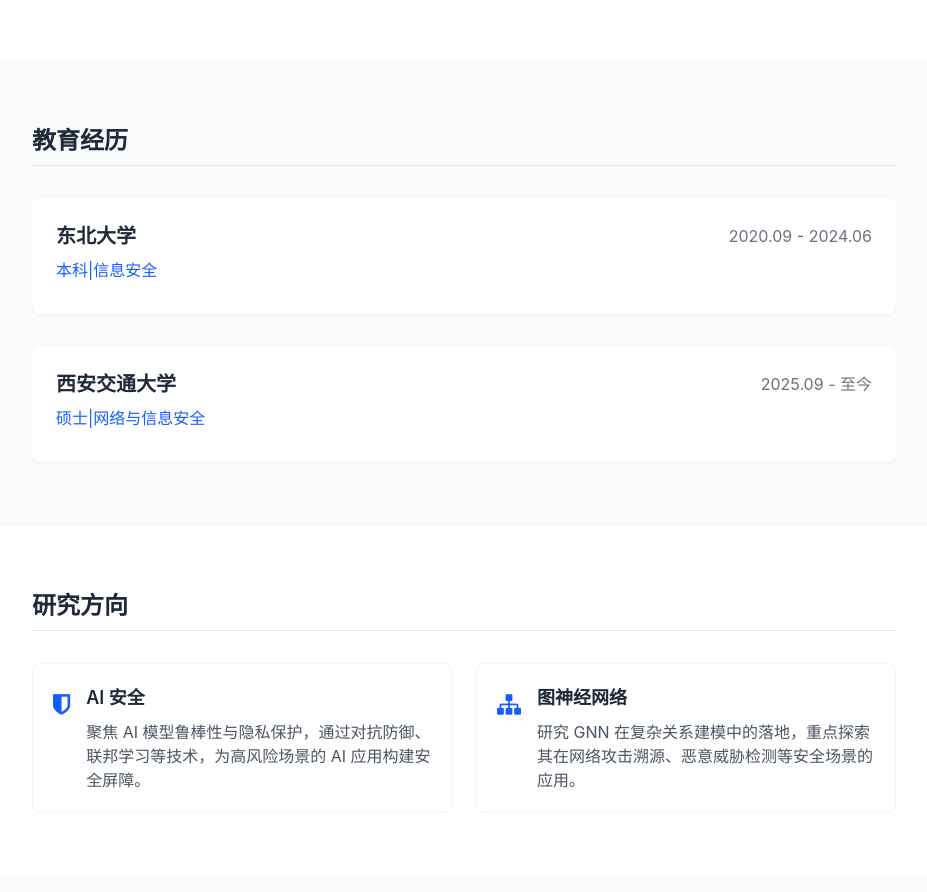
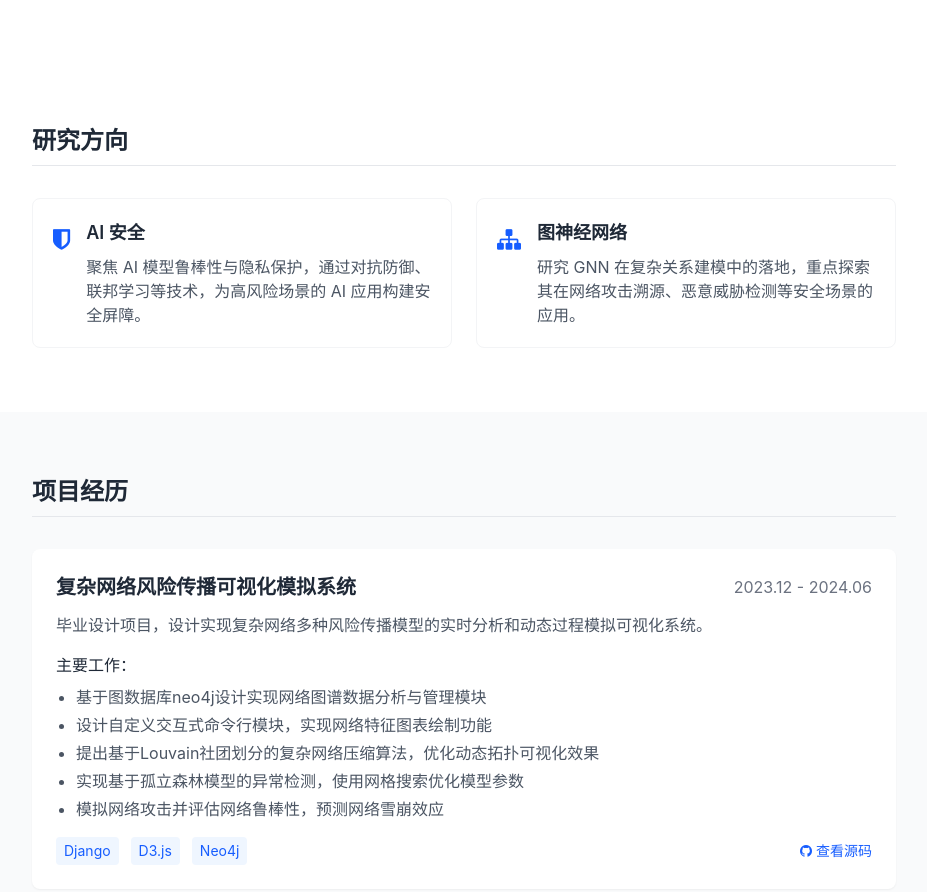
Before and after one commit to StuBoo3i/StuBoo3i.github.io, a plain HTML site: page index.html in a window 1280 px wide. Shown: the part 769-1661 px from the top of the page, without its empty margins (176-1103 px from the left). Drawn offline with nearby package versions, Linux system fonts and the light colour scheme.

Commit message:
Update index.html

```diff
--- a/index.html
+++ b/index.html
@@ -45,7 +45,6 @@
                 <ul class="flex space-x-8">
                     <li><a href="index-en.html" class="hover:text-primary transition-colors">English</a></li>
                     <li><a href="#about" class="hover:text-primary transition-colors">关于我</a></li>
-                    <li><a href="#education" class="hover:text-primary transition-colors">教育经历</a></li>
                     <li><a href="#research" class="hover:text-primary transition-colors">研究方向</a></li>
                     <li><a href="#projects" class="hover:text-primary transition-colors">项目经历</a></li>
                     <li><a href="#competitions" class="hover:text-primary transition-colors">比赛经历</a></li>
@@ -63,7 +62,6 @@
             <div class="container mx-auto px-4 py-2 flex flex-col space-y-3">
                 <a href="index-en.html" class="py-2 hover:text-primary transition-colors">English</a>
                 <a href="#about" class="py-2 hover:text-primary transition-colors">关于我</a>
-                <a href="#education" class="py-2 hover:text-primary transition-colors">教育经历</a>
                 <a href="#research" class="py-2 hover:text-primary transition-colors">研究方向</a>
                 <a href="#projects" class="py-2 hover:text-primary transition-colors">项目经历</a>
                 <a href="#competitions" class="py-2 hover:text-primary transition-colors">比赛经历</a>
@@ -90,30 +88,6 @@
             <div class="text-center py-6">
                 <p class="text-lg text-gray-700">欢迎交流网络与信息安全相关话题，期待与同行探讨技术问题，共同进步。</p>
                 <p class="text-lg text-gray-700 mt-4">如有任何合作意向或问题，欢迎通过下方联系方式与我取得联系。</p>
-            </div>
-        </div>
-    </section>
-
-    <!-- 教育经历 -->
-    <section id="education" class="py-16 bg-gray-50 section-fade">
-        <div class="container mx-auto px-4 max-w-4xl">
-            <h2 class="text-2xl font-bold mb-8 pb-2 border-b border-gray-200">教育经历</h2>
-            <div class="space-y-8">
-                <div class="bg-white p-6 rounded-lg shadow-sm">
-                    <div class="flex flex-col md:flex-row md:items-center justify-between mb-2">
-                        <h3 class="text-xl font-semibold text-dark">东北大学</h3>
-                        <span class="text-gray-500">2020.09 - 2024.06</span>
-                    </div>
-                    <p class="text-primary mb-2">本科|信息安全</p>
-                </div>
-
-                <div class="bg-white p-6 rounded-lg shadow-sm">
-                    <div class="flex flex-col md:flex-row md:items-center justify-between mb-2">
-                        <h3 class="text-xl font-semibold text-dark">西安交通大学</h3>
-                        <span class="text-gray-500">2025.09 - 至今</span>
-                    </div>
-                    <p class="text-primary mb-2">硕士|网络与信息安全</p>
-                </div>
             </div>
         </div>
     </section>
```
